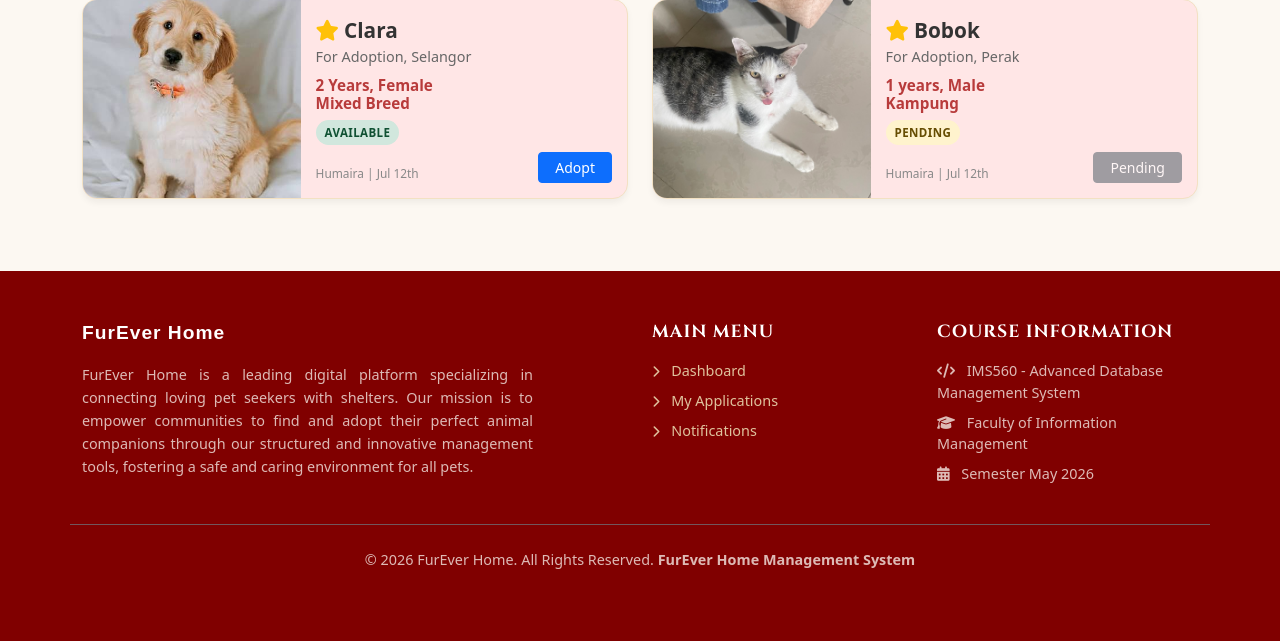
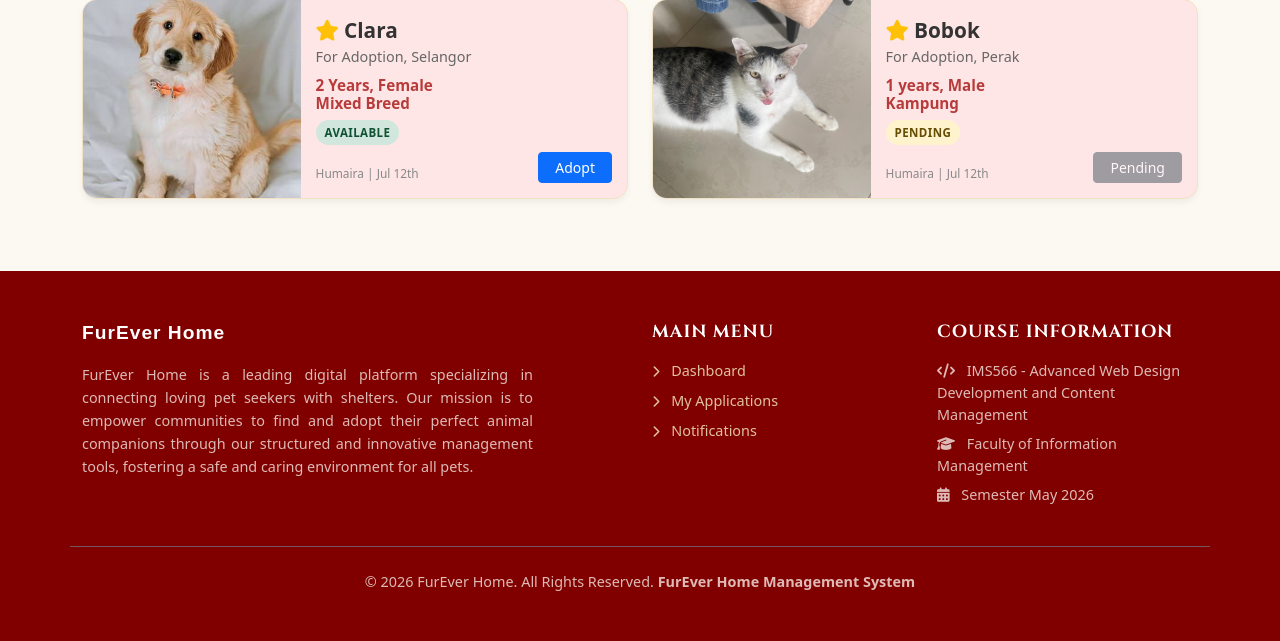
Before and after one commit to 2024412492Natasha-hub/CDIM2624ST1-IMS566-PET_ADOPTION, a PHP site: page /dashboard.php in a window 1280 px wide. Shown: the part 1018-1659 px from the top of the page. Before the commit the page ends 1587 px from the top, so only its background shows below. Run offline with PHP 8.4, Linux system fonts and the light colour scheme; a user stored in the database is signed in; data comes from the database, SQL or seed files in the repository; some web fonts are replaced.

```diff
--- a/dashboard.php
+++ b/dashboard.php
@@ -421,7 +421,7 @@ $result = $conn->query($query);
             <div class="col-md-3">
                 <div class="footer-title text-uppercase">Course Information</div>
                 <ul class="list-unstyled opacity-75">
-                    <li class="mb-2"><i class="fa-solid fa-code me-2"></i> IMS560 - Advanced Database Management System</li>
+                    <li class="mb-2"><i class="fa-solid fa-code me-2"></i> IMS566 - Advanced Web Design Development and Content Management</li>
                     <li class="mb-2"><i class="fa-solid fa-graduation-cap me-2"></i> Faculty of Information Management</li>
                     <li class="mb-2"><i class="fa-solid fa-calendar-days me-2"></i> Semester May 2026</li>
                 </ul>
```
